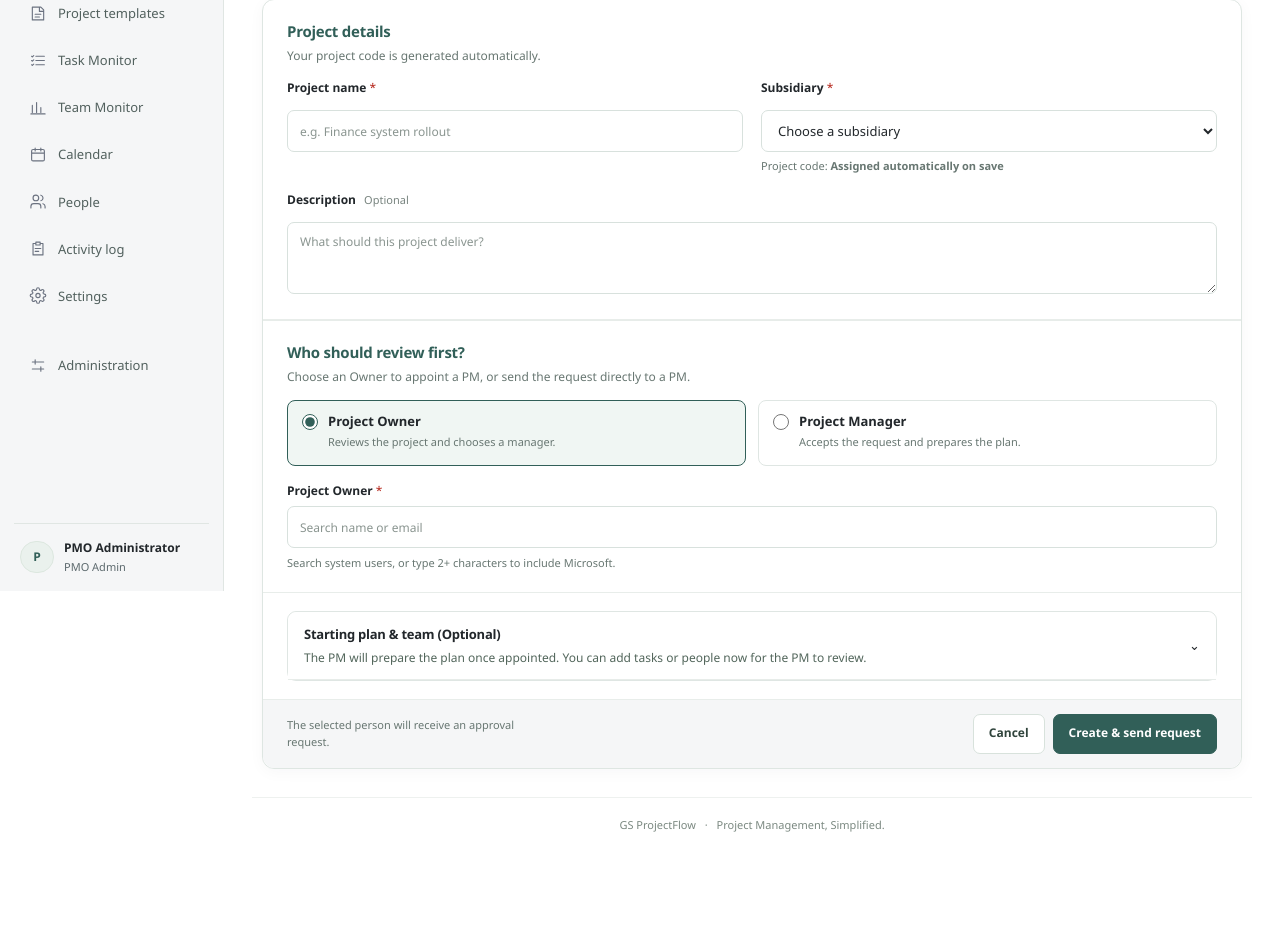
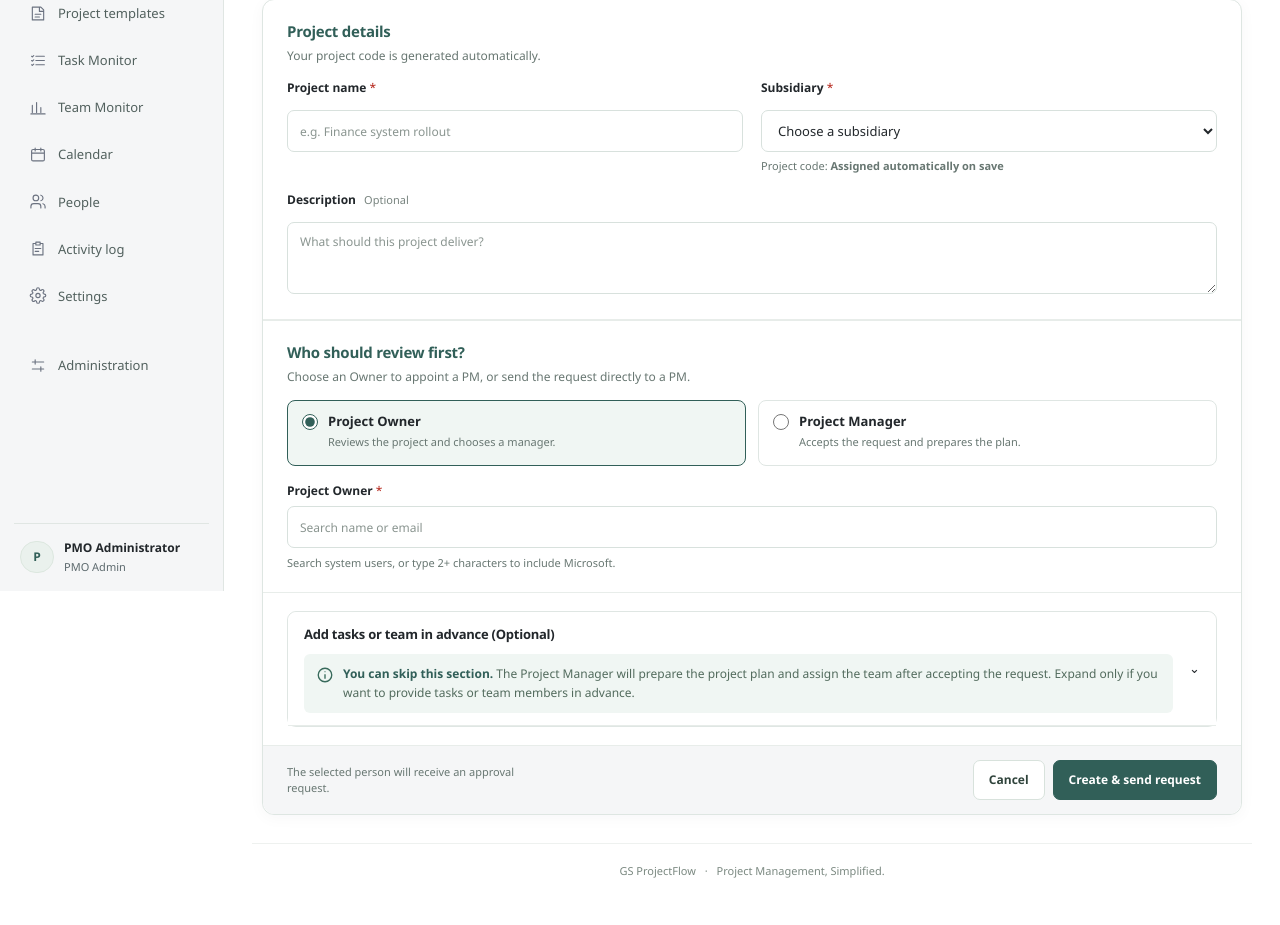
Before and after one commit to georgesteuartIT2/New-PMS, a Laravel app: page /projects/create in a window 1280 px wide. Shown: the part 209-1134 px from the top of the page. Before the commit the page ends 1041 px from the top, so only its background shows below. Run offline with Laravel 12, Linux system fonts and the light colour scheme; the visitor is signed in with stand-in values (Sample User, id 1); data comes from the database, SQL or seed files in the repository; data that the repository does not hold is empty.

Commit message:
feat: add project initiation view, script, and styling assets

```diff
--- a/public/css/project-initiate.css
+++ b/public/css/project-initiate.css
@@ -143,3 +143,6 @@ body[data-page="projects.create"] .project-initiate-page [data-show-new-role]{bo
 .project-initiate-page .initiate-plan-choice:hover .template-card-action{background:#264D46}
 .project-initiate-page #initiate-plan-fields .flow-role-actions:has(#browse-starting-template:not([hidden])):not(:has(#starting-plan-summary:not(:empty))){display:none!important}
 @media(max-width:700px){.project-initiate-page .initiate-plan-choice[data-starting-plan=template]{padding-right:18px!important;padding-bottom:60px!important}}
+.project-initiate-page .flow-optional-header .optional-setup-info{display:flex;align-items:flex-start;gap:9px;margin-top:10px!important;padding:10px 12px;background:#F0F6F3;border-radius:6px;color:#526B5D!important;font-size:12px!important;line-height:1.65!important}
+.project-initiate-page .optional-setup-info>svg{flex:0 0 18px;margin-top:2px;color:#386A5B}
+.project-initiate-page .optional-setup-info strong{color:#315F58;font-weight:600}
--- a/public/js/initiate-plan.js
+++ b/public/js/initiate-plan.js
@@ -3,7 +3,10 @@ document.addEventListener('DOMContentLoaded', () => {
  function updateSetupGuidance(){
   const guidance=document.getElementById('optional-setup-guidance');
   const isOwner=form.querySelector('[name="assignment_type"]:checked')?.value==='owner';
-  if(guidance)guidance.textContent='The PM will prepare the plan '+(isOwner?'once appointed':'after accepting')+'. You can add tasks or people now for the PM to review.';
+  if(guidance){
+   guidance.classList.add('optional-setup-info');
+   guidance.innerHTML='<svg width="18" height="18" viewBox="0 0 24 24" fill="none" stroke="currentColor" stroke-width="1.8" aria-hidden="true"><circle cx="12" cy="12" r="9"/><path d="M12 11v6"/><circle cx="12" cy="7.5" r=".7" fill="currentColor" stroke="none"/></svg><span><strong>You can skip this section.</strong> The Project Manager will prepare the project plan and assign the team after accepting the request. Expand only if you want to provide tasks or team members in advance.</span>';
+  }
  }
  form.querySelectorAll('[name="assignment_type"]').forEach(input=>input.addEventListener('change',updateSetupGuidance));
  updateSetupGuidance();
--- a/resources/views/projects/initiate.blade.php
+++ b/resources/views/projects/initiate.blade.php
@@ -17,7 +17,7 @@
 <label id="initiate-reviewer-person"><strong class="initiate-field-label" id="initiate-person-label">Project Owner <b>*</b></strong><select name="assignee_id" required data-directory-picker data-directory-project=""><option value="">Choose a person</option>@foreach($users as $person)<option value="{{ $person->id }}" data-current-pmo="{{ $person->id === auth()->id() ? '1' : '0' }}" @selected(old('assignee_id')==$person->id)>{{ $person->name }} ({{ $person->email }}){{ $person->id === auth()->id() ? ' · You (PMO Admin)' : '' }}</option>@endforeach</select><small>Search system users, or type 2+ characters to include Microsoft.</small></label>
 <div id="self-managed-project-note" class="self-managed-project-note" hidden><span aria-hidden="true">&#10003;</span><div><b>I will manage this project</b><small>You are the selected <span data-self-managed-role>Project Owner</span> and will manage the project. It will start immediately without sending an approval request.</small></div></div>
 </section>
-<details class="flow-optional-setup" aria-labelledby="optional-setup-title"><summary class="flow-optional-header" style="cursor:pointer;list-style:none;display:flex;align-items:center;justify-content:space-between;gap:16px;"><div><h2 id="optional-setup-title">Starting plan &amp; team (Optional)</h2><p id="optional-setup-guidance">The PM will prepare the plan {{ old('assignment_type','owner') === 'owner' ? 'once appointed' : 'after accepting' }}. You can add tasks or people now for the PM to review.</p></div><span aria-hidden="true">&#8964;</span></summary>
+<details class="flow-optional-setup" aria-labelledby="optional-setup-title"><summary class="flow-optional-header" style="cursor:pointer;list-style:none;display:flex;align-items:center;justify-content:space-between;gap:16px;"><div><h2 id="optional-setup-title">Add tasks or team in advance (Optional)</h2><p id="optional-setup-guidance">You can skip this section. The Project Manager will prepare the project plan and assign the team after accepting the request. Expand only if you want to provide tasks or team members in advance.</p></div><span aria-hidden="true">&#8964;</span></summary>
 <details class="flow-optional-section" id="initiate-plan-options" open><summary class="initiate-setup-row"><span class="initiate-setup-icon" aria-hidden="true"><svg width="18" height="18" viewBox="0 0 24 24" fill="none" stroke="currentColor" stroke-width="1.7"><rect x="4" y="3" width="16" height="18" rx="2"/><path d="m8 9 1 1 2-2M13 9h4m-9 6 1 1 2-2m2 1h4"/></svg></span><span class="initiate-setup-copy"><b>Task plan</b><small id="initiate-plan-status">No plan added</small></span><span class="initiate-setup-action"><span data-setup-action>Set up</span><svg width="14" height="14" viewBox="0 0 24 24" fill="none" stroke="currentColor" stroke-width="2"><path d="m9 5 7 7-7 7"/></svg></span></summary>
 
 <div class="initiate-plan-picker" role="group" aria-label="Starting plan">
```
